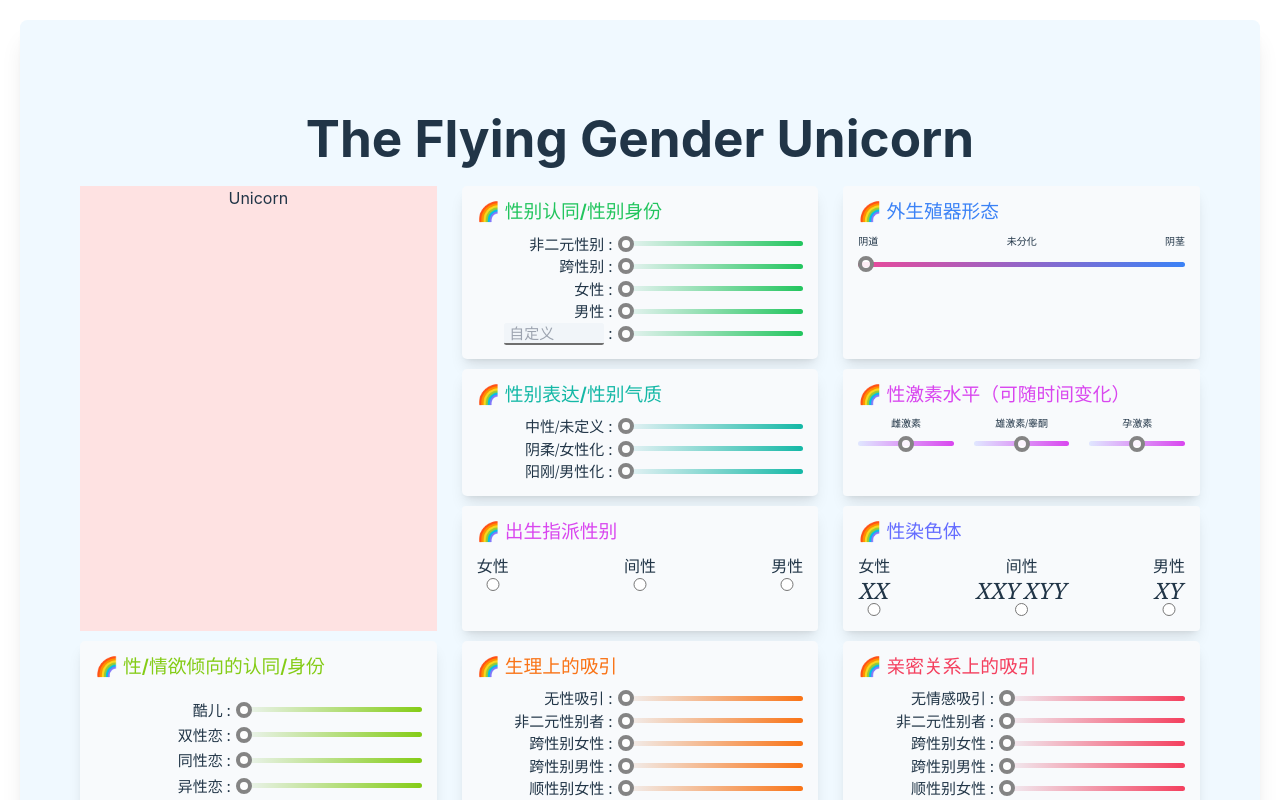
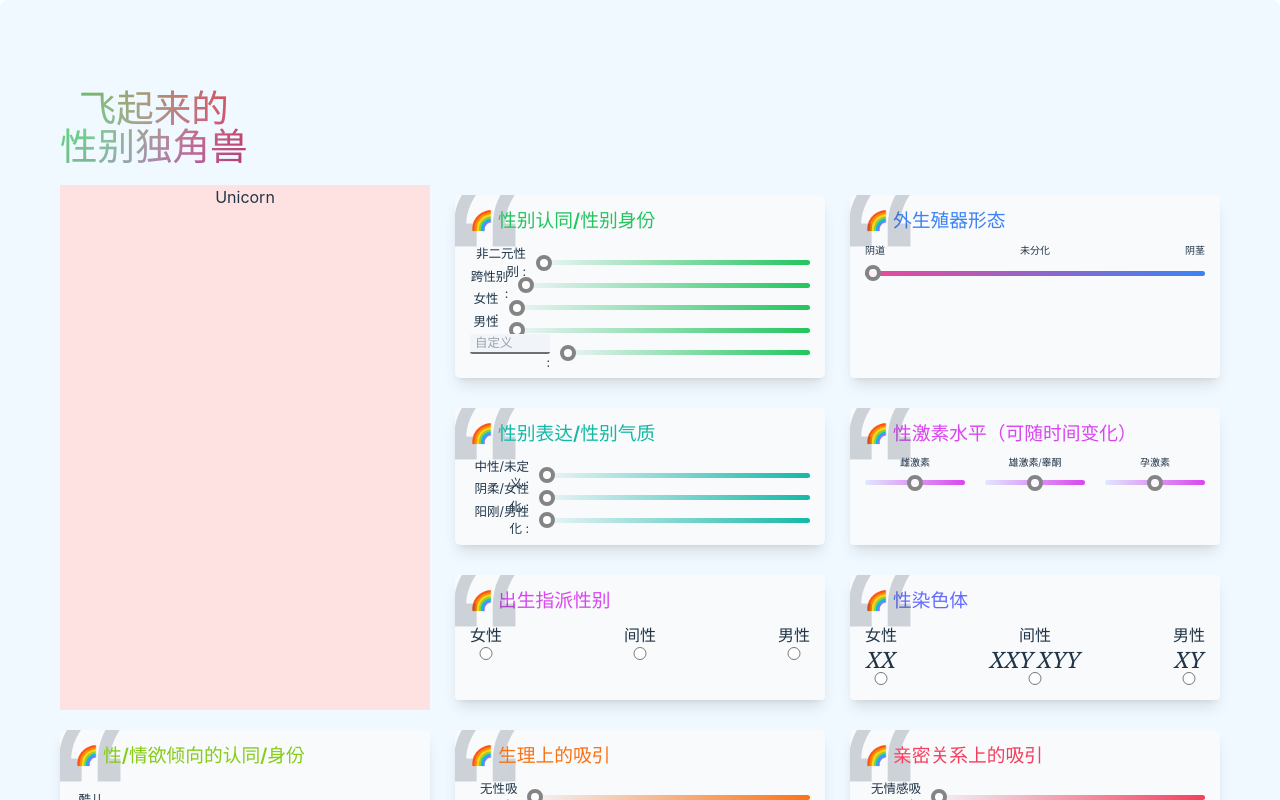
Before and after one commit to WuMianzhi/my-unique-gender, a Vue app: page / in a window 1280 px wide. Shown: the top 800 px of the page. Built offline with nearby package versions, Linux system fonts and the light colour scheme.

Commit message:
changed style

```diff
--- a/src/App.vue
+++ b/src/App.vue
@@ -6,7 +6,26 @@
 import TheFlyingGenderUnicorn from "./pages/TheFlyingGenderUnicorn.vue";
 </script>
 
-<style >
+<style lang="scss" >
+.card {
+  position: relative;
+  overflow: hidden;
+  margin: 1rem 0;
+
+  &:before {
+    position: absolute;
+    top: -10rem;
+    left: -1rem;
+    content: '“';
+    font-size: 24rem;
+    font-family: 'Franklin Gothic Medium', 'Arial Narrow', Arial, sans-serif;
+    opacity: 0.2;
+    z-index: 1;
+    // @apply text-lime-500
+    // @apply text-xl
+  }
+}
+
 .text-slate {
   @apply text-slate-500
 }
--- a/src/components/Chromosomes.vue
+++ b/src/components/Chromosomes.vue
@@ -1,5 +1,5 @@
 <template>
-  <div class="bg-white p-12 rounded-md shadow-sm
+  <div class="card bg-white p-12 rounded-md shadow-sm
   md:bg-white md:p-12 md:rounded-md md:shadow-md
               sm:bg-white sm:p-12 sm:rounded-md sm:shadow-md
               lg:bg-slate-50 lg:p-6 lg:shadow-lg">
--- a/src/components/ColorSlider.vue
+++ b/src/components/ColorSlider.vue
@@ -1,6 +1,6 @@
 <template>
-  <div class="flex items-center justify-between h-8 p-8 sm:p-0 font-serif">
-    <label class="p-2 text-2xl w-96 block text-right">
+  <div class="flex items-center justify-between h-8 py-6 sm:p-0">
+    <label class="pr-4 text-xl w-64 block text-right sm:w-auto  ">
       <span v-if="title.toUpperCase() !== 'CUSTOMER'">
         {{ title }}
       </span>
@@ -74,8 +74,10 @@ const valueChange = function (changeEvent: Event) {
 <style lang="scss" scoped>
 .input-gender {
   display: inline-block;
-  width: 10rem;
+  width: 8rem;
   flex: 1;
   border-bottom: 2px solid rgb(111, 111, 111);
 }
+
+
 </style>
--- a/src/components/GenderAssignedAtBirth.vue
+++ b/src/components/GenderAssignedAtBirth.vue
@@ -1,5 +1,5 @@
 <template>
-  <div class="bg-white p-12 rounded-md shadow-sm
+  <div class=" card bg-white p-12 rounded-md shadow-sm
   md:bg-white md:p-12 md:rounded-md md:shadow-md
               sm:bg-white sm:p-12 sm:rounded-md sm:shadow-md
               lg:bg-slate-50 lg:p-6 lg:shadow-lg">
--- a/src/components/Genitals.vue
+++ b/src/components/Genitals.vue
@@ -1,5 +1,6 @@
 <template>
   <div class="
+  card
             bg-white p-12 rounded-md shadow-sm
             md:bg-white md:p-12 md:rounded-md md:shadow-md
               sm:bg-white sm:p-12 sm:rounded-md sm:shadow-md
--- a/src/components/HormoneLevels.vue
+++ b/src/components/HormoneLevels.vue
@@ -1,5 +1,5 @@
 <template>
-  <div class="bg-white p-12 rounded-md shadow-sm
+  <div class="card bg-white p-12 rounded-md shadow-sm
   md:bg-white md:p-12 md:rounded-md md:shadow-md
               sm:bg-white sm:p-12 sm:rounded-md sm:shadow-md
               lg:bg-slate-50 lg:p-6 lg:shadow-lg">
--- a/src/components/IdentityGroup.vue
+++ b/src/components/IdentityGroup.vue
@@ -1,13 +1,13 @@
 <template>
-  <div class="grid bg-white p-12 rounded-md shadow-sm
+  <div class="card grid bg-white p-6 rounded-2xl my-8 shadow-sm
             sm:bg-white sm:p-12 sm:rounded-md sm:shadow-md
             md:bg-white md:p-12 md:rounded-lg md:shadow-lg
               lg:bg-slate-50 lg:p-6 lg:shadow-lg                   ">
-    <h2 class="md:text-center md:text-4xl lg:text-3xl lg:text-left  mb-4 "> <a href="#"
+    <h2 class=" text-3xl pb-4 z-10 md:text-center md:text-4xl lg:text-3xl lg:text-left mb-4 "> <a href="#"
         :class="['font-semibold', `text-${mainColor}-500`]"> &#x1F308 {{
           groupTitle }}
       </a></h2>
-    <div class="flex flex-col justify-between gap-y-1">
+    <div class="flex flex-col z-10 justify-between gap-y-1">
       <template v-for="identity in category">
         <ColorSlider :title="identity" @change="changeListener" :main-color="mainColor" />
       </template>
@@ -35,4 +35,6 @@ const changeListener = function (change: number) {
 };
 </script>
 
-<style scoped></style>
+<style lang="scss" scoped>
+
+</style>
--- a/src/pages/TheFlyingGenderUnicorn.vue
+++ b/src/pages/TheFlyingGenderUnicorn.vue
@@ -1,44 +1,28 @@
 <template>
-  <div class="bg-sky-50 rounded-xl shadow-xl md:p-24">
-    <h1 class="text-left font-bold pb-8 pt-12 rainbow-text md:text-center">
-      The Flying Gender Unicorn
+  <div class="bg-sky-50 rounded-xl p-6 shadow-xl md:p-24">
+    <h1 class="text-left font-bold text-6xl pb-8 pt-12 rainbow-text md:text-center">
+      飞起来的 <br> 性别独角兽
     </h1>
     <div
-      class="grid items-stretch divide-y-4 sm:gap-x-32 sm:gap-y-16 sm:divide-y-0 md:gap-x-32 md:gap-y-32 lg:grid-cols-3 lg:gap-x-10 lg:gap-y-4"
-    >
+      class="grid items-stretch divide-y-4 sm:gap-x-32 sm:gap-y-16 sm:divide-y-0 md:gap-x-32 md:gap-y-32 lg:grid-cols-3 lg:gap-x-10 lg:gap-y-4">
       <div class="bg-red-100 lg:row-span-3">Unicorn</div>
-      <IdentityGroupVue
-        :groupTitle="genderIdentity.title"
-        :category="genderIdentity.category"
-        :mainColor="genderIdentity.mainColor"
-      />
+      <IdentityGroupVue :groupTitle="genderIdentity.title" :category="genderIdentity.category"
+        :mainColor="genderIdentity.mainColor" />
       <GenitalsVue />
 
-      <IdentityGroupVue
-        :groupTitle="genderExpression.title"
-        :category="genderExpression.category"
-        :mainColor="genderExpression.mainColor"
-      />
+      <IdentityGroupVue :groupTitle="genderExpression.title" :category="genderExpression.category"
+        :mainColor="genderExpression.mainColor" />
       <HormoneLevelsVue />
 
       <GenderAssignedAtBirthVue />
       <ChromosomesVue />
 
-      <IdentityGroupVue
-        :groupTitle="sexualIdentity.title"
-        :category="sexualIdentity.category"
-        :mainColor="sexualIdentity.mainColor"
-      />
-      <IdentityGroupVue
-        :groupTitle="physicallyAttractedTo.title"
-        :category="physicallyAttractedTo.category"
-        :mainColor="physicallyAttractedTo.mainColor"
-      />
-      <IdentityGroupVue
-        :groupTitle="emotionallyAttractedTo.title"
-        :category="emotionallyAttractedTo.category"
-        :mainColor="emotionallyAttractedTo.mainColor"
-      />
+      <IdentityGroupVue :groupTitle="sexualIdentity.title" :category="sexualIdentity.category"
+        :mainColor="sexualIdentity.mainColor" />
+      <IdentityGroupVue :groupTitle="physicallyAttractedTo.title" :category="physicallyAttractedTo.category"
+        :mainColor="physicallyAttractedTo.mainColor" />
+      <IdentityGroupVue :groupTitle="emotionallyAttractedTo.title" :category="emotionallyAttractedTo.category"
+        :mainColor="emotionallyAttractedTo.mainColor" />
     </div>
   </div>
 </template>
@@ -101,9 +85,13 @@ const emotionallyAttractedTo = {
 }
 
 .rainbow-text {
-  // background-image: linear-gradient(to right, #d80b05, #f29c1d, #e6fc35, #00bd26, #002097, #770d87);
-  // background-clip: text;
-  // -webkit-background-clip: text;
-  // -webkit-text-fill-color: transparent;
+  width: max-content;
+  // background-image: radial-gradient(to right, #d80b05, #f29c1d, #e6fc35, #00bd26, #002097, #770d87);
+  background-image: linear-gradient(217deg, rgba(216, 11, 5, 0.8), rgba(255, 0, 0, 0) 70.71%),
+    linear-gradient(127deg, rgba(0, 189, 38, 0.8), rgba(0, 255, 0, 0) 70.71%),
+    linear-gradient(336deg, rgba(119, 13, 135, 0.8), rgba(0, 0, 255, 0) 70.71%);
+  background-clip: text;
+  -webkit-background-clip: text;
+  -webkit-text-fill-color: transparent;
 }
 </style>
--- a/src/style.css
+++ b/src/style.css
@@ -64,13 +64,9 @@ button:focus-visible {
   outline: 4px auto -webkit-focus-ring-color;
 }
 
-.card {
-  padding: 2em;
-}
-
 #app {
   margin: 0 auto;
-  padding: 2rem;
+  /* padding: 2rem; */
   text-align: center;
 }
 
@@ -89,6 +85,8 @@ input[type="range"]::-webkit-slider-thumb {
   cursor: pointer;
   border-radius: 50%;
   border: 4px solid #848484;
+  padding: 4px;
+  margin: 8px 0;
 }
 
 @media (prefers-color-scheme: light) {
```
